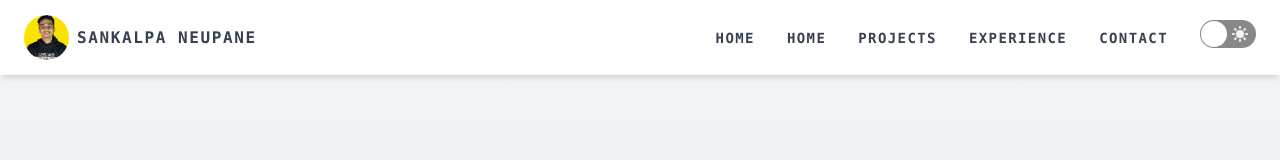
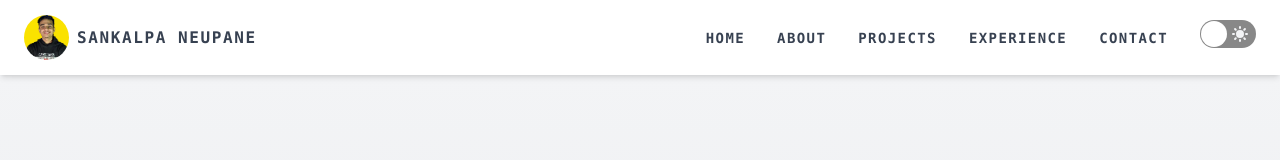
Before and after one commit to mukeshadhikari118/myportfolio, a Next.js app: page / in a window 1280 px wide. Shown: the top 160 px of the page. Built offline with nearby package versions, Linux system fonts and the light colour scheme; no server answers.

Commit message:
fix: navbar text

```diff
--- a/components/Navbar.js
+++ b/components/Navbar.js
@@ -54,7 +54,7 @@ function Navbar() {
               href='#about'
             className="cursor-pointer hover:text-yellow-400 transition-all duration-300"
           >
-           <span>Home</span>
+           <span>About</span>
           </a>
           <a
               href='#projects'
```
